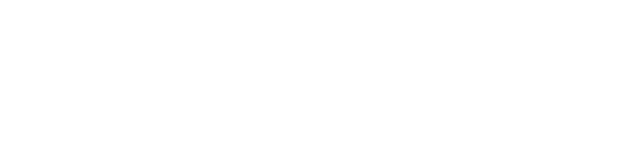
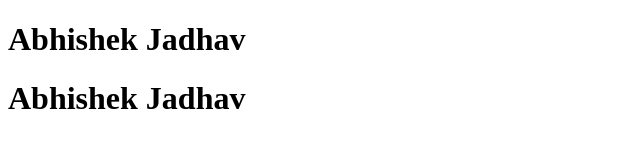
Before and after one commit to abhishekjadhav1002/github-test, a plain HTML site: page index.html in a window 1280 px wide. Shown: the whole page, without its empty margins (0-640 px from the left). Drawn offline with Linux system fonts and the light colour scheme.

Commit message:
add headline

```diff
--- a/index.html
+++ b/index.html
@@ -9,5 +9,10 @@
 </head>
 <body>
 
+<h1>Abhishek Jadhav</h1>
+
+<h1>Abhishek Jadhav </h1>
+
+
 </body>
 </html>
```
